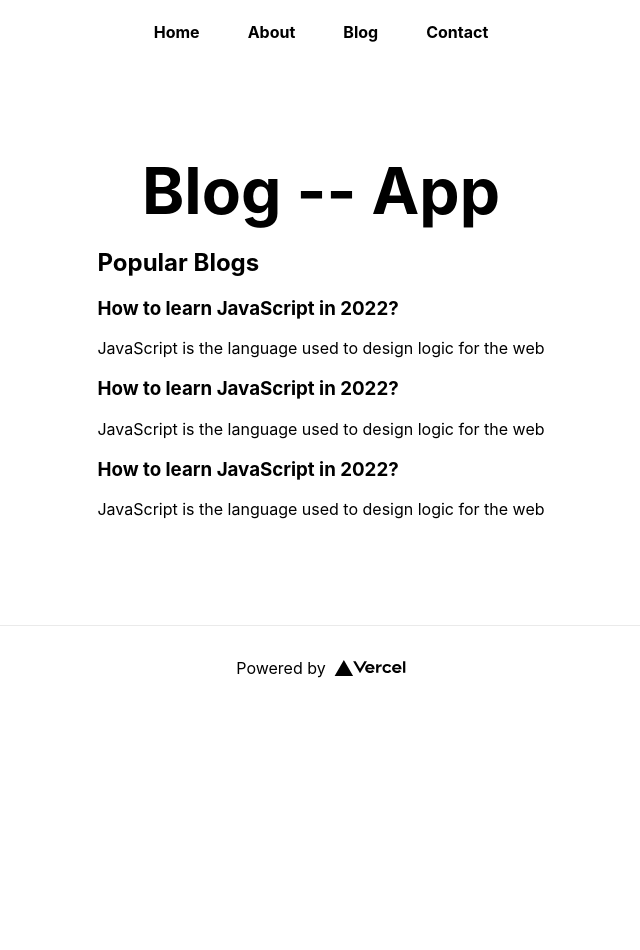
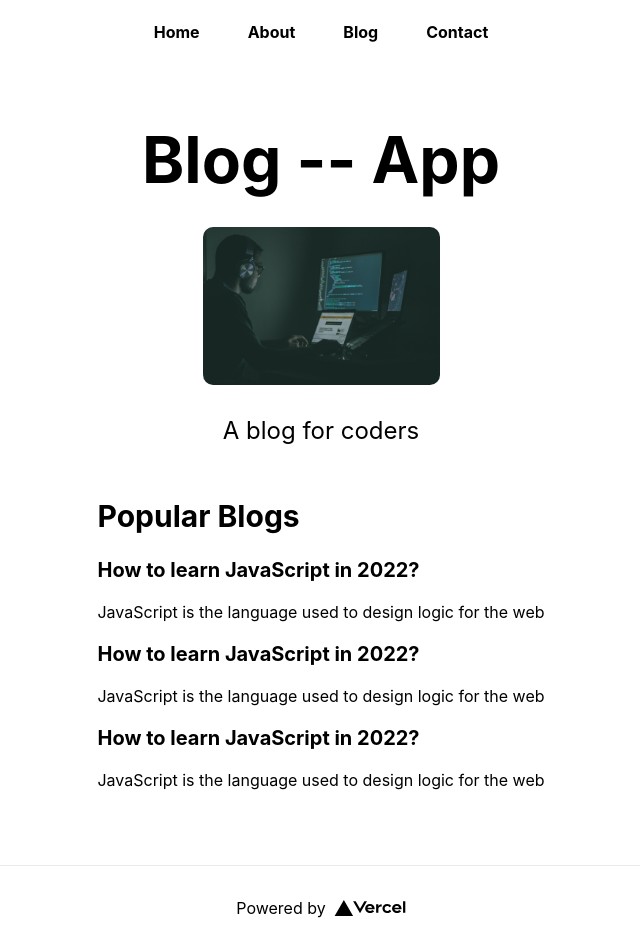
Before and after one commit to romanfarooq/blog-app-next-app, a Next.js app: page / in a window 1280 px wide. Shown: the whole page, without its empty margins (319-959 px from the left). Before the commit the page ends 800 px from the top, so only its background shows below. Built offline with nearby package versions, Linux system fonts and the light colour scheme.

Commit message:
learned how to style using css module

```diff
--- a/pages/index.js
+++ b/pages/index.js
@@ -31,8 +31,18 @@ const Home = () => {
 
       <main className={styles.main}>
         <h1 className={styles.title}>Blog -- App</h1>
+        <div className={styles.imageContainer}>
+          <Image
+            className={styles.myImg}
+            src="/homeImg.jpg"
+            alt=""
+            width={237}
+            height={158}
+          />
+        </div>
+        <p className={styles.description}>A blog for coders</p>
         <div className={styles.blogs}>
-          <h2>Popular Blogs</h2>
+          <h2 className={styles.heading}>Popular Blogs</h2>
           <div className={styles.blogItem}>
             <h3>How to learn JavaScript in 2022?</h3>
             <p>JavaScript is the language used to design logic for the web</p>
--- a/styles/Home.module.css
+++ b/styles/Home.module.css
@@ -3,7 +3,7 @@
 }
 
 .main {
-  min-height: 70vh;
+  min-height: 100vh;
   padding: 2rem 0;
   flex: 1;
   display: flex;
@@ -51,7 +51,7 @@
 }
 
 .description {
-  margin: 4rem 0;
+  /* margin: 2rem 0; */
   line-height: 1.5;
   font-size: 1.5rem;
 }
@@ -139,3 +139,19 @@
   font-weight: bold;
   list-style: none;
 }
+
+.heading {
+  font-size: 30px;
+}
+
+.blogItem h3 {
+  font-size: 20px;
+}
+
+.imageContainer {
+  padding-top: 30px;
+}
+
+.myImg {
+  border-radius: 10px;
+}
```
Also changed, not shown: public/homeImg.jpg (added).
